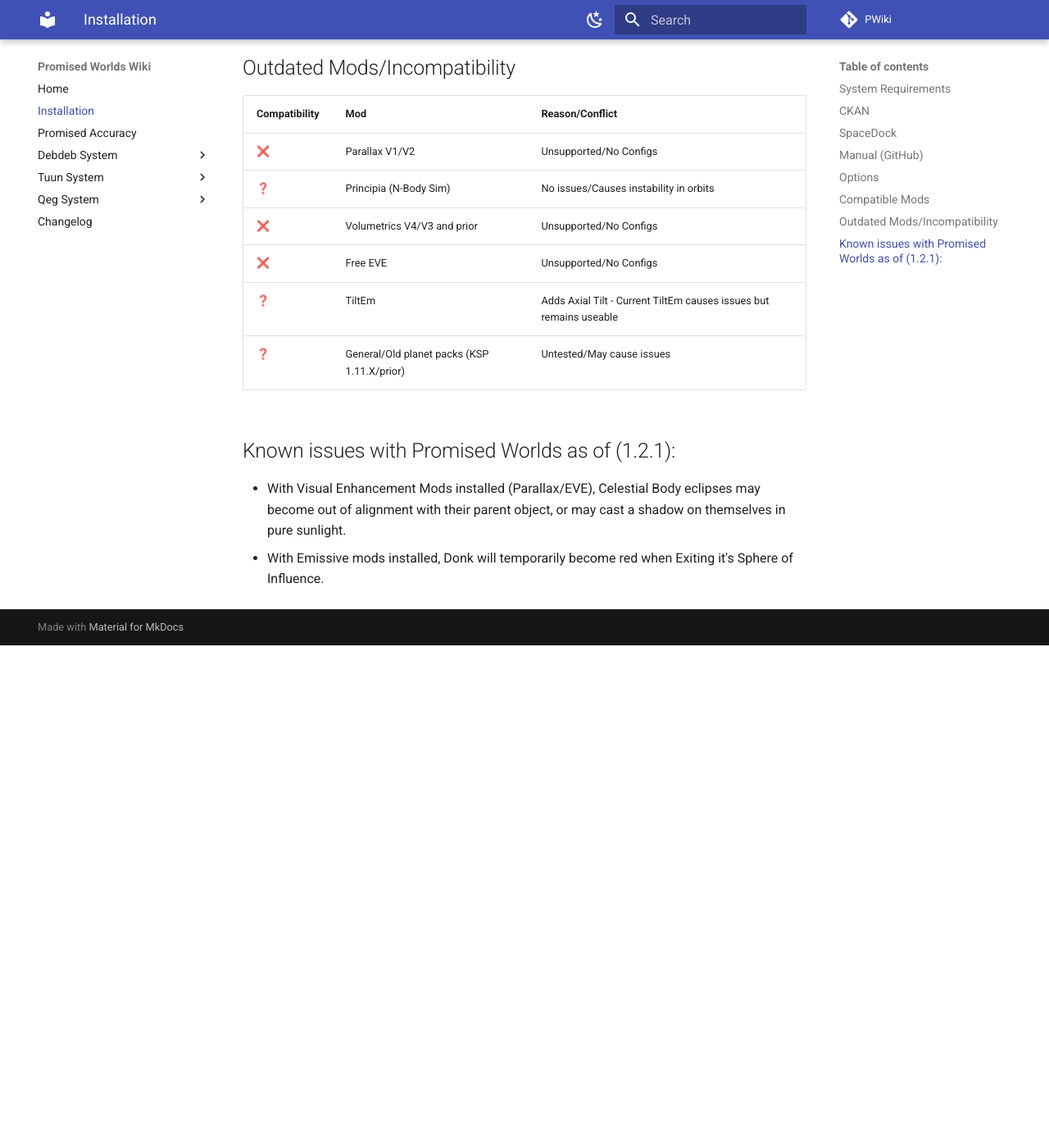
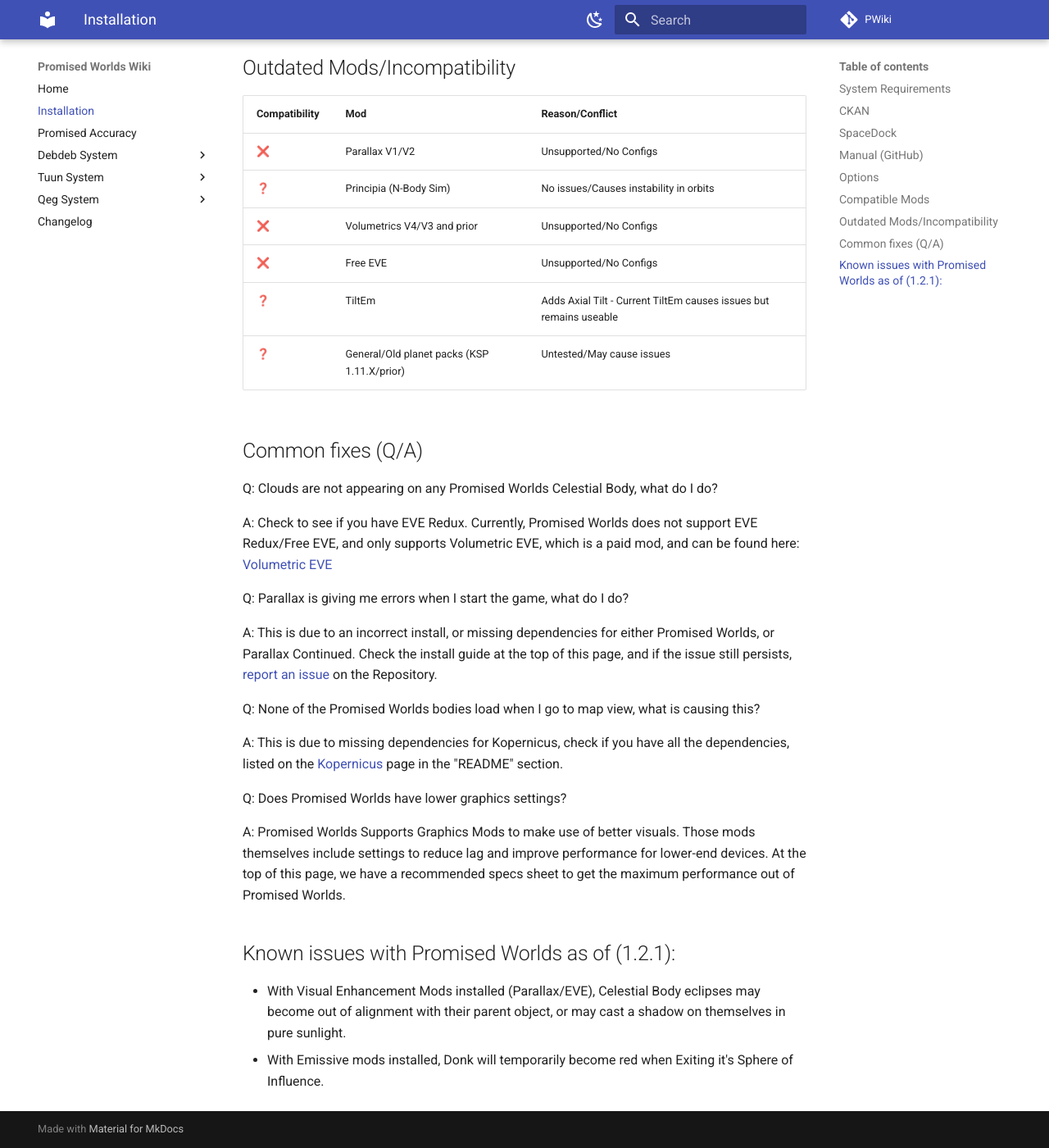
Before and after one commit to PromisedWorlds/PWiki, an MkDocs documentation site: the page built from docs/Installation.md, in a window 1280 px wide and 1400 px high, scrolled down 3276 px. Shown: the whole window at 82% size. Built offline with MkDocs 1.6.1 and Material for MkDocs 9.7.7, drawn with Linux system fonts in a browser that asks for light colours; comment, search, counter and statistics services are not loaded; before the commit the page ends 4063 px from its top, so only the background shows below that.

Commit message:
DV Map Debdeb + Q/A Issues

```diff
--- a/docs/Installation.md
+++ b/docs/Installation.md
@@ -87,6 +87,24 @@
 |❓| TiltEm | Adds Axial Tilt - Current TiltEm causes issues but remains useable|
 |❓| General/Old planet packs (KSP 1.11.X/prior) | Untested/May cause issues |
 
+## Common fixes (Q/A)
+
+Q: Clouds are not appearing on any Promised Worlds Celestial Body, what do I do?
+
+A: Check to see if you have EVE Redux. Currently, Promised Worlds does not support EVE Redux/Free EVE, and only supports Volumetric EVE, which is a paid mod, and can be found here: [Volumetric EVE](https://www.patreon.com/posts/true-volumetric-139879553)
+
+Q: Parallax is giving me errors when I start the game, what do I do?
+
+A: This is due to an incorrect install, or missing dependencies for either Promised Worlds, or Parallax Continued. Check the install guide at the top of this page, and if the issue still persists, [report an issue](https://github.com/PromisedWorlds/PromisedWorlds/issues) on the Repository.
+
+Q: None of the Promised Worlds bodies load when I go to map view, what is causing this?
+
+A: This is due to missing dependencies for Kopernicus, check if you have all the dependencies, listed on the [Kopernicus](https://github.com/Kopernicus/Kopernicus) page in the "README" section.
+
+Q: Does Promised Worlds have lower graphics settings?
+
+A: Promised Worlds Supports Graphics Mods to make use of better visuals. Those mods themselves include settings to reduce lag and improve performance for lower-end devices. At the top of this page, we have a recommended specs sheet to get the maximum performance out of Promised Worlds.
+
 ## Known issues with Promised Worlds as of (1.2.1):
 
 - With Visual Enhancement Mods installed (Parallax/EVE), Celestial Body eclipses may become out of alignment with their parent object, or may cast a shadow on themselves in pure sunlight.
```
Also changed, not shown: docs/Debdeb System.md (+6 -2 lines), docs/Tuun System.md (+4 -2 lines), 1 other file.
